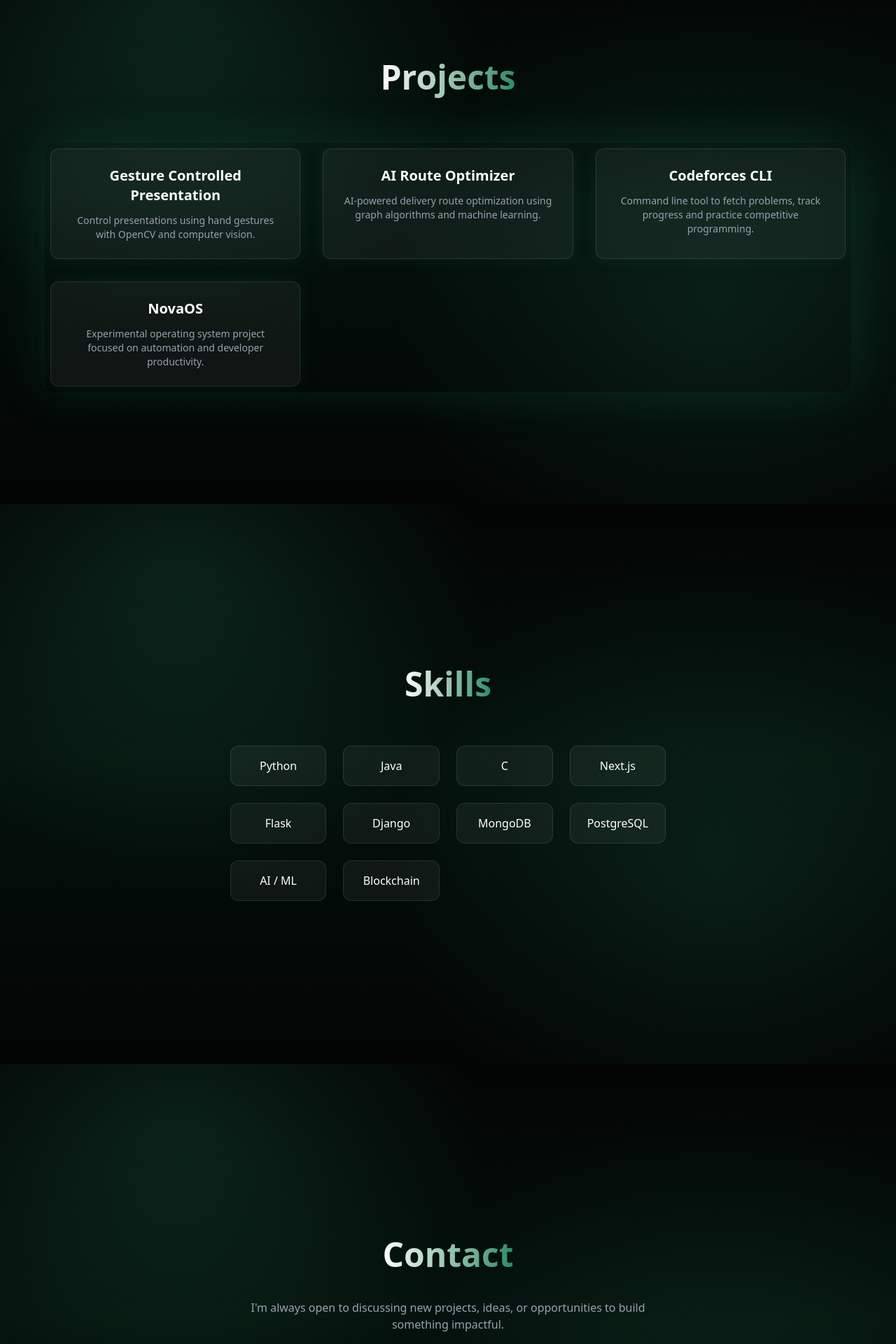
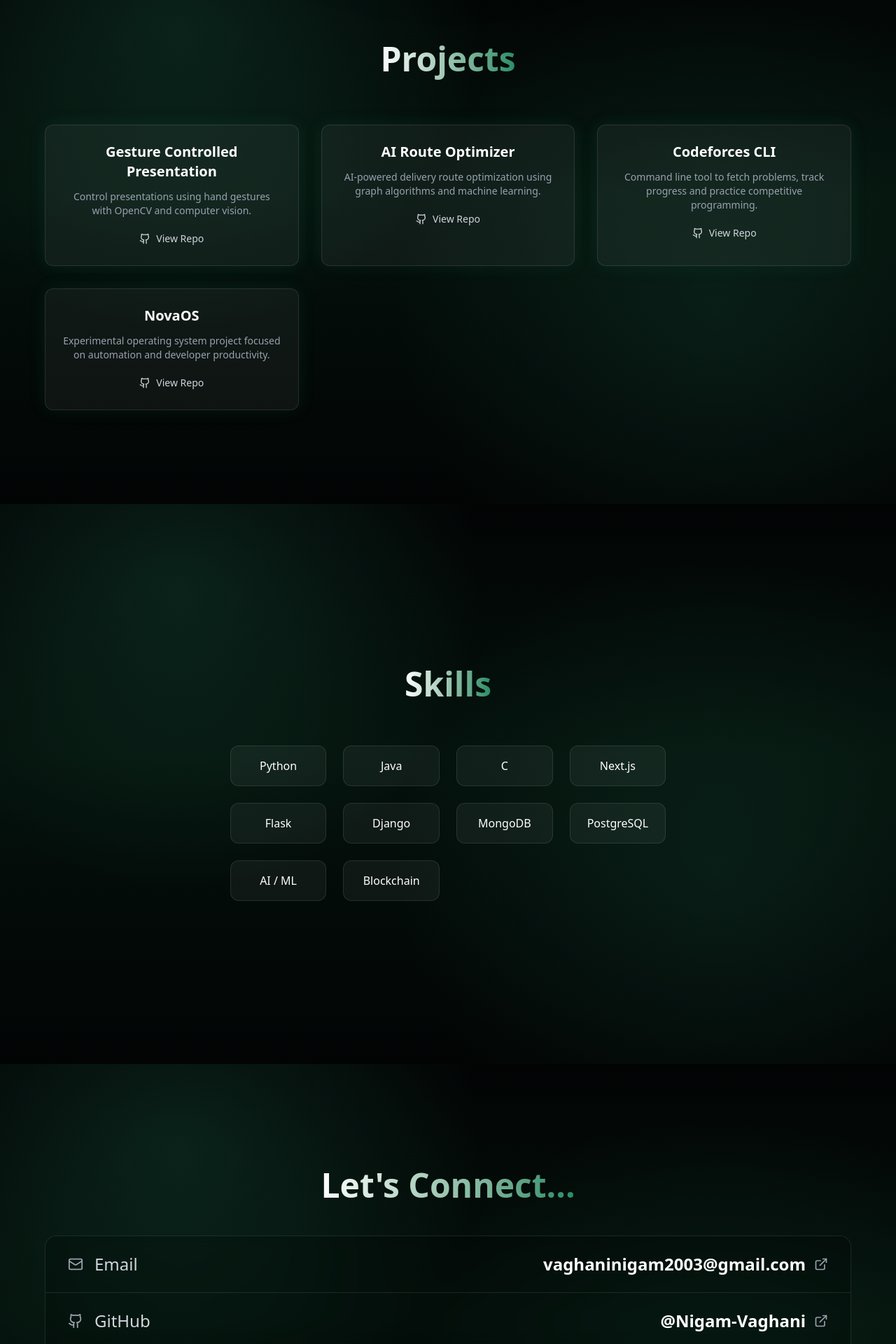
Before and after one commit to Nigam-Vaghani/PortFolio, a Next.js app: page / in a window 1280 px wide. Shown: the part 880-2800 px from the top of the page at 70% size. Built offline with nearby package versions, Linux system fonts and the light colour scheme.

Commit message:
FINAL chnages

```diff
--- a/src/app/page.js
+++ b/src/app/page.js
@@ -1,5 +1,6 @@
 "use client";
 import { motion } from "framer-motion";
+import { Github, Mail, Twitter, Linkedin, MessageCircle, ExternalLink } from "lucide-react";
 import Navbar from "../components/Navbar";
 
 export default function Home() {
@@ -8,7 +9,7 @@ export default function Home() {
       <Navbar />
 
       <section id="home" className="relative min-h-screen flex flex-col items-center justify-center px-6">
-        <div className="absolute w-[600px] h-[600px] bg-[#268c67] opacity-20 blur-[120px] rounded-full pointer-events-none"></div>
+        <div className="absolute w-[600px] h-[600px] bg-[#000000] opacity-20 blur-[120px] rounded-full pointer-events-none"></div>
 
         <motion.h1
           initial={{ opacity: 0, y: 40 }}
@@ -34,7 +35,7 @@ export default function Home() {
           </button>
 
           <button className="px-7 py-3 border border-gray-500 rounded-full hover:border-white hover:scale-110 transition-all duration-300">
-            Contact
+            Connect
           </button>
         </motion.div>
       </section>
@@ -45,13 +46,22 @@ export default function Home() {
   Projects
 </h2>
 
-  <div className="grid md:grid-cols-2 lg:grid-cols-3 gap-8 max-w-6xl p-2 rounded-2xl shadow-[0_0_70px_rgba(38,140,103,0.18)]">
+  <div className="grid md:grid-cols-2 lg:grid-cols-3 gap-8 max-w-6xl">
 
     <div className="bg-white/5 border border-white/10 rounded-xl p-6 shadow-[0_0_25px_rgba(38,140,103,0.12)] hover:border-[#268c67] hover:scale-105 hover:shadow-[0_0_35px_rgba(38,140,103,0.28)] transition duration-300">
       <h3 className="text-xl font-semibold mb-3">Gesture Controlled Presentation</h3>
       <p className="text-gray-400 text-sm">
         Control presentations using hand gestures with OpenCV and computer vision.
       </p>
+      <a
+        href="https://github.com/Nigam-Vaghani/gesture-controlled-presentation"
+        target="_blank"
+        rel="noopener noreferrer"
+        className="mt-5 inline-flex items-center gap-2 text-sm text-gray-300 hover:text-[#268c67] transition"
+      >
+        <Github size={16} />
+        View Repo
+      </a>
     </div>
 
     <div className="bg-white/5 border border-white/10 rounded-xl p-6 shadow-[0_0_25px_rgba(38,140,103,0.12)] hover:border-[#268c67] hover:scale-105 hover:shadow-[0_0_35px_rgba(38,140,103,0.28)] transition duration-300">
@@ -59,6 +69,15 @@ export default function Home() {
       <p className="text-gray-400 text-sm">
         AI-powered delivery route optimization using graph algorithms and machine learning.
       </p>
+      <a
+        href="https://github.com/Nigam-Vaghani/ai-route-optimizer"
+        target="_blank"
+        rel="noopener noreferrer"
+        className="mt-5 inline-flex items-center gap-2 text-sm text-gray-300 hover:text-[#268c67] transition"
+      >
+        <Github size={16} />
+        View Repo
+      </a>
     </div>
 
     <div className="bg-white/5 border border-white/10 rounded-xl p-6 shadow-[0_0_25px_rgba(38,140,103,0.12)] hover:border-[#268c67] hover:scale-105 hover:shadow-[0_0_35px_rgba(38,140,103,0.28)] transition duration-300">
@@ -66,6 +85,15 @@ export default function Home() {
       <p className="text-gray-400 text-sm">
         Command line tool to fetch problems, track progress and practice competitive programming.
       </p>
+      <a
+        href="https://github.com/Nigam-Vaghani/codeforces_cli"
+        target="_blank"
+        rel="noopener noreferrer"
+        className="mt-5 inline-flex items-center gap-2 text-sm text-gray-300 hover:text-[#268c67] transition"
+      >
+        <Github size={16} />
+        View Repo
+      </a>
     </div>
 
     <div className="bg-white/5 border border-white/10 rounded-xl p-6 shadow-[0_0_25px_rgba(38,140,103,0.12)] hover:border-[#268c67] hover:scale-105 hover:shadow-[0_0_35px_rgba(38,140,103,0.28)] transition duration-300">
@@ -73,6 +101,15 @@ export default function Home() {
       <p className="text-gray-400 text-sm">
         Experimental operating system project focused on automation and developer productivity.
       </p>
+      <a
+        href="https://github.com/Nigam-Vaghani/novaos"
+        target="_blank"
+        rel="noopener noreferrer"
+        className="mt-5 inline-flex items-center gap-2 text-sm text-gray-300 hover:text-[#268c67] transition"
+      >
+        <Github size={16} />
+        View Repo
+      </a>
     </div>
 
   </div>
@@ -104,41 +141,86 @@ export default function Home() {
 
 </section>
 
-<section id="contact" className="min-h-screen flex flex-col items-center justify-center px-6 py-24 text-center">
+<section id="connect" className="min-h-screen flex flex-col items-center justify-center px-6 py-24 text-left">
 
-  <h2 className="text-4xl md:text-5xl font-bold mb-10 bg-gradient-to-r from-white to-[#268c67] text-transparent bg-clip-text">
-    Contact
+  <h2 className="text-center text-4xl md:text-5xl font-bold mb-12 bg-gradient-to-r from-white to-[#268c67] text-transparent bg-clip-text">
+    Let&apos;s Connect...
   </h2>
 
-  <p className="text-gray-400 max-w-xl mb-10">
-    I&apos;m always open to discussing new projects, ideas, or opportunities to build something impactful.
-  </p>
-
+  <div className="w-full max-w-6xl rounded-2xl border border-white/10 bg-black/20 backdrop-blur-sm overflow-hidden">
     <a
-  href="mailto:nigamvaghani@gmail.com"
-  className="px-8 py-4 bg-[#268c67] rounded-full hover:scale-110 hover:bg-[#2ea878] transition-all duration-300"
+      href="mailto:vaghaninigam2003@gmail.com"
+      className="flex items-center justify-between gap-6 px-6 md:px-8 py-6 border-b border-white/10 hover:bg-white/5 transition"
     >
-  Email Me
+      <span className="flex items-center gap-4 text-gray-300">
+        <Mail size={22} className="text-gray-400" />
+        <span className="text-2xl">Email</span>
+      </span>
+      <span className="flex items-center gap-3 text-xl md:text-2xl font-semibold text-white">
+        vaghaninigam2003@gmail.com
+        <ExternalLink size={20} className="text-gray-400" />
+      </span>
     </a>
-
-  <div className="flex gap-8 mt-12 text-gray-400">
 
     <a
       href="https://github.com/Nigam-Vaghani"
       target="_blank"
-  className="hover:text-[#268c67] transition"
+      rel="noopener noreferrer"
+      className="flex items-center justify-between gap-6 px-6 md:px-8 py-6 border-b border-white/10 hover:bg-white/5 transition"
     >
-  GitHub
+      <span className="flex items-center gap-4 text-gray-300">
+        <Github size={22} className="text-gray-400" />
+        <span className="text-2xl">GitHub</span>
+      </span>
+      <span className="flex items-center gap-3 text-xl md:text-2xl font-semibold text-white">
+        @Nigam-Vaghani
+        <ExternalLink size={20} className="text-gray-400" />
+      </span>
     </a>
 
-    <a href="https://www.linkedin.com/in/nigam-vaghani-4a5086260/" className="hover:text-[#268c67] transition">
-      LinkedIn
+    <a
+      href="#"
+      className="flex items-center justify-between gap-6 px-6 md:px-8 py-6 border-b border-white/10 hover:bg-white/5 transition"
+    >
+      <span className="flex items-center gap-4 text-gray-300">
+        <Twitter size={22} className="text-gray-400" />
+        <span className="text-2xl">Twitter</span>
+      </span>
+      <span className="flex items-center gap-3 text-xl md:text-2xl font-semibold text-white">
+        @nigam
+        <ExternalLink size={20} className="text-gray-400" />
+      </span>
     </a>
 
-    <a href="#" className="hover:text-[#268c67] transition">
-      Twitter
+    <a
+      href="https://www.linkedin.com/in/nigam-vaghani-4a5086260/"
+      target="_blank"
+      rel="noopener noreferrer"
+      className="flex items-center justify-between gap-6 px-6 md:px-8 py-6 border-b border-white/10 hover:bg-white/5 transition"
+    >
+      <span className="flex items-center gap-4 text-gray-300">
+        <Linkedin size={22} className="text-gray-400" />
+        <span className="text-2xl">LinkedIn</span>
+      </span>
+      <span className="flex items-center gap-3 text-xl md:text-2xl font-semibold text-white">
+        nigam-vaghani
+        <ExternalLink size={20} className="text-gray-400" />
+      </span>
     </a>
 
+    <a
+      href="#"
+      className="flex items-center justify-between gap-6 px-6 md:px-8 py-6 hover:bg-white/5 transition"
+    >
+      <span className="flex items-center gap-4 text-gray-300">
+        <MessageCircle size={22} className="text-gray-400" />
+        <span className="text-2xl">Discord</span>
+      </span>
+      <span className="flex items-center gap-3 text-xl md:text-2xl font-semibold text-white">
+        Join Server
+        <ExternalLink size={20} className="text-gray-400" />
+      </span>
+    </a>
   </div>
 
 </section>
--- a/src/components/Navbar.js
+++ b/src/components/Navbar.js
@@ -18,8 +18,8 @@ export default function Navbar() {
           Skills
         </a>
 
-        <a href="#contact" className="hover:text-[#268c67] transition">
-          Contact
+        <a href="#connect" className="hover:text-[#268c67] transition">
+          Connect
         </a>
 
       </div>
```
Lines whose indentation alone changed are shown as unchanged.
